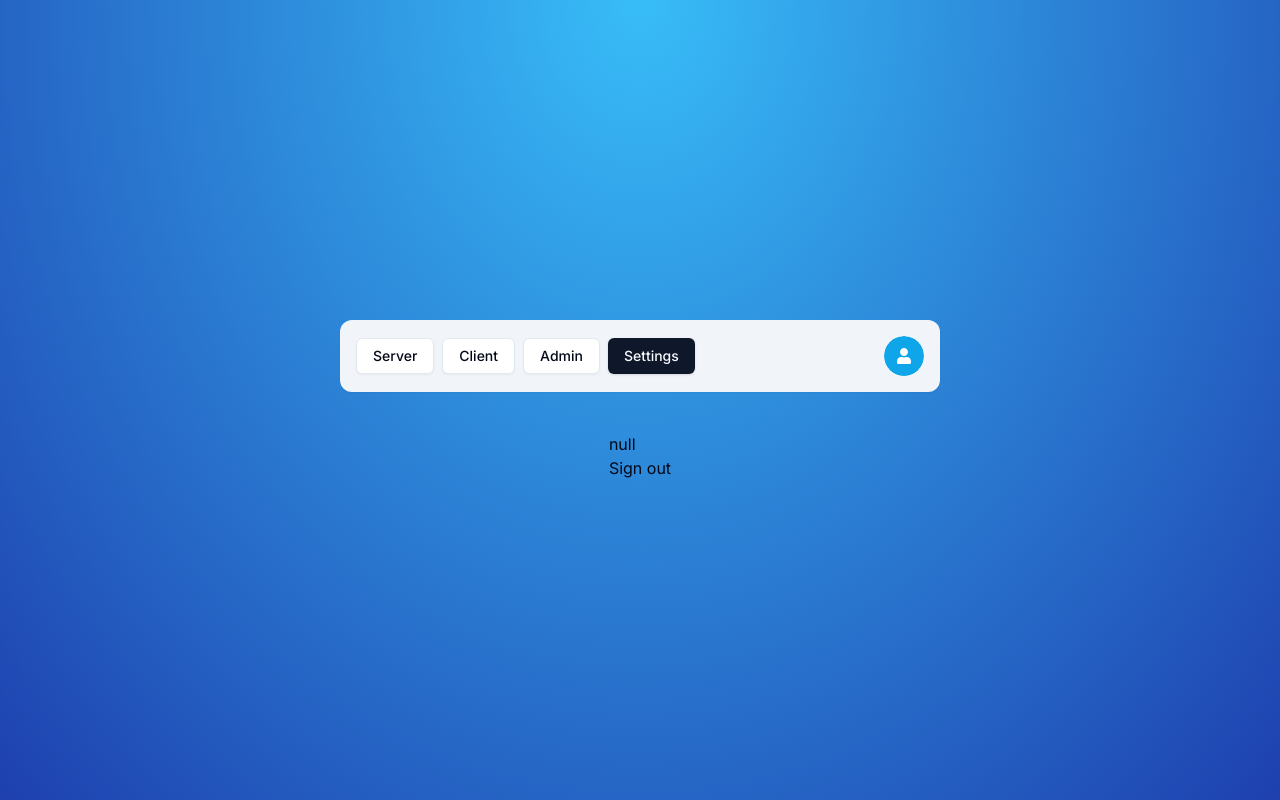
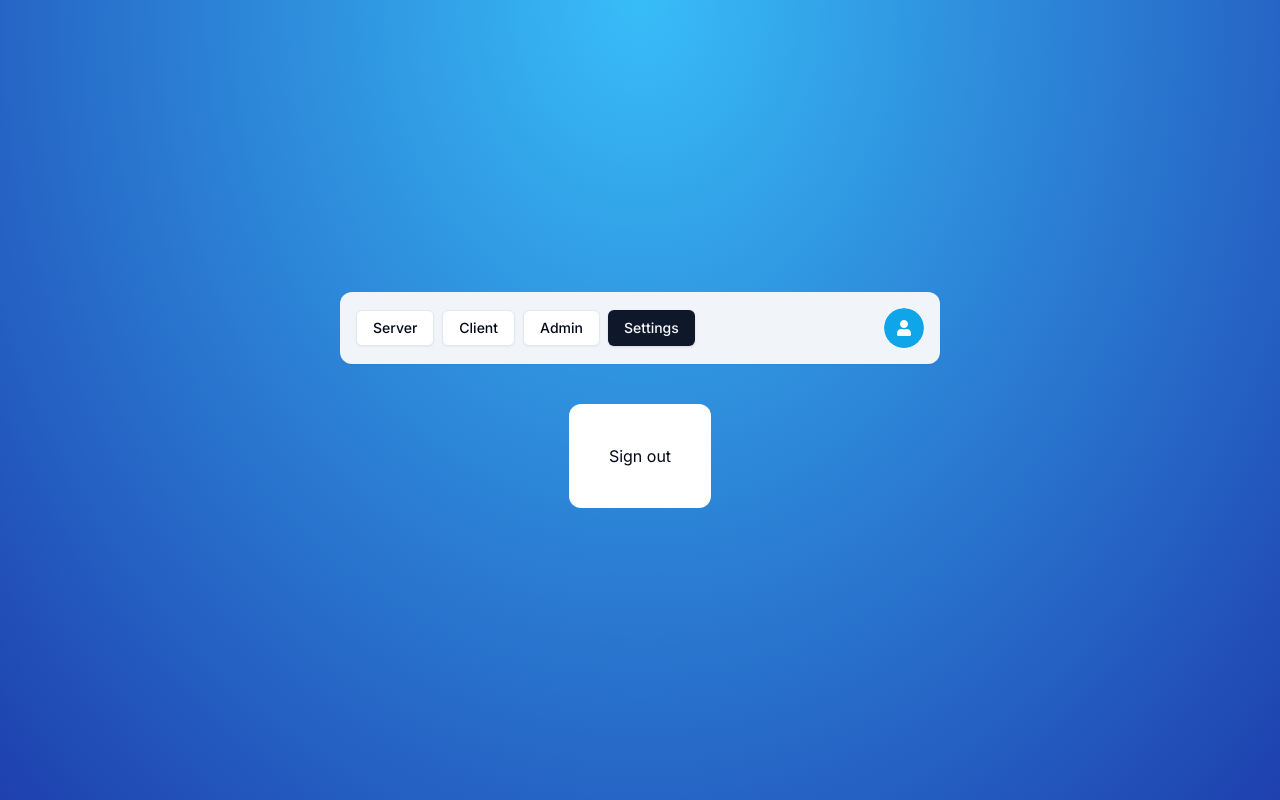
Before and after one commit to Lautaro-Aguilar/next-auth-v5, a Next.js app: page /settings in a window 1280 px wide. Built offline with nearby package versions, Linux system fonts and the light colour scheme; no server answers.

Commit message:
Update page.tsx

```diff
--- a/app/(protected)/settings/page.tsx
+++ b/app/(protected)/settings/page.tsx
@@ -1,20 +1,20 @@
-import { auth, signOut } from "@/auth";
+"use client";
 
-const SettingsPage = async () => {
-  const session = await auth();
+import { logout } from "@/actions/logout";
+import { useCurrentUser } from "@/hooks/use-current-user";
+
+const SettingsPage = () => {
+  const user = useCurrentUser();
+
+  const onClick = () => {
+    logout();
+  };
 
   return (
-    <div>
-      {JSON.stringify(session)}
-      <form
-        action={async () => {
-          "use server";
-
-          await signOut();
-        }}
-      >
-        <button type="submit">Sign out</button>
-      </form>
+    <div className="bg-white p-10 rounded-xl">
+      <button onClick={onClick} type="submit">
+        Sign out
+      </button>
     </div>
   );
 };
```
